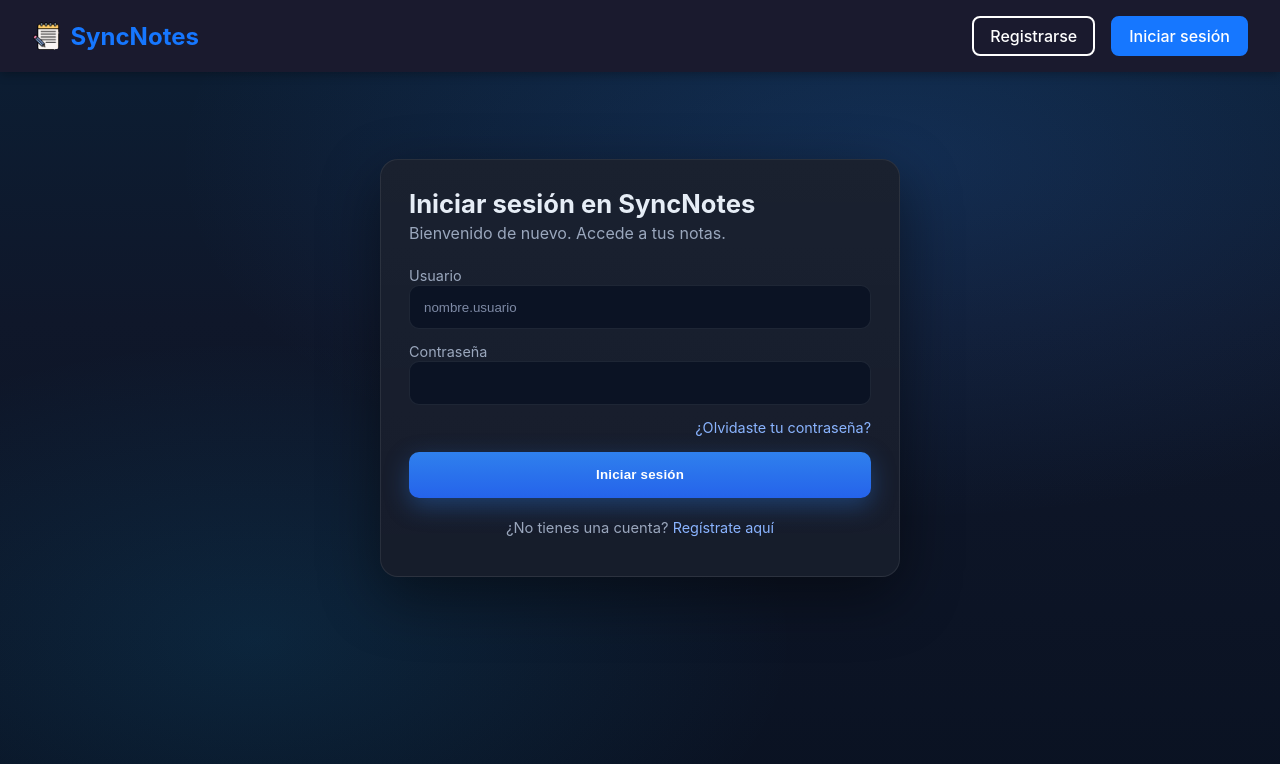
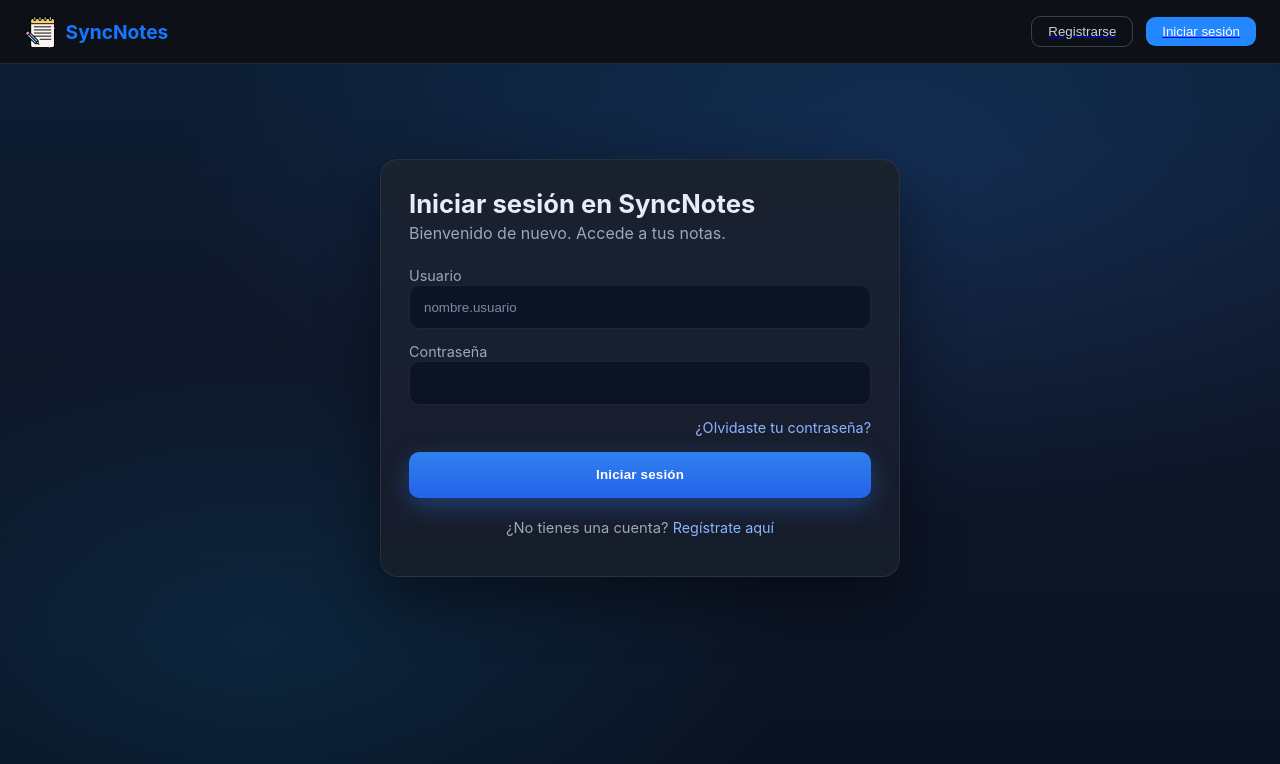
Before and after one commit to Paula100219/syncnotes-frontend-2, a React (Vite) app: page /login in a window 1280 px wide. Shown: the top 764 px of the page. Built offline with nearby package versions, Linux system fonts and the light colour scheme.

Commit message:
Dash corregido

```diff
--- a/src/components/Navbar.jsx
+++ b/src/components/Navbar.jsx
@@ -1,156 +1,129 @@
-import styled from 'styled-components';
-import { Link, useLocation } from 'react-router-dom';
-import logoPng from '../assets/logo.png'; // tu logo PNG
+import styled from "styled-components";
+import { Link } from "react-router-dom";
+import logoPng from "../assets/logo.png";
 
 const Nav = styled.nav`
   display: flex;
   justify-content: space-between;
   align-items: center;
-  padding: 1rem 2rem;
-  background-color: #1a1a2e;
-  color: white;
+  background-color: #0d1117;
+  padding: 0.6rem 1.5rem;
+  border-bottom: 1px solid rgba(255, 255, 255, 0.1);
   position: fixed;
   top: 0;
   left: 0;
   right: 0;
+  height: 64px;
   z-index: 1000;
-  box-shadow: 0 2px 10px rgba(0, 0, 0, 0.3);
 `;
 
-const Brand = styled(Link)`
+const Left = styled.div`
   display: flex;
   align-items: center;
-  gap: 0.65rem;       /* leve ajuste del espacio */
-  text-decoration: none;
+  gap: 0.6rem;
 `;
 
 const LogoImg = styled.img`
-  width: 28px;        /* ↑ de 24px a 28px */
-  height: 28px;
+  width: 32px;
+  height: 32px;
   object-fit: contain;
-  image-rendering: auto;   /* nítido en pantallas retina */
-  border-radius: 6px;      /* opcional */
 `;
 
 const BrandText = styled.span`
-  font-size: 1.5rem;
-  font-weight: bold;
-  color: #1677ff;
+  font-size: 1.2rem;
+  font-weight: 700;
+  color: #fff;
 `;
 
-const NavLinks = styled.div`
+const Right = styled.div`
   display: flex;
-  gap: 2rem;
   align-items: center;
+  gap: 0.8rem;
+`;
 
-  @media (max-width: 768px) {
-    display: none;
+const Button = styled.button`
+  background-color: ${({ variant }) =>
+    variant === "primary" ? "#2388ff" : "transparent"};
+  color: ${({ variant }) => (variant === "primary" ? "#fff" : "#c9d1d9")};
+  border: ${({ variant }) =>
+    variant === "primary"
+      ? "none"
+      : "1px solid rgba(255, 255, 255, 0.2)"};
+  padding: 0.45rem 1rem;
+  border-radius: 0.6rem;
+  font-weight: 500;
+  cursor: pointer;
+  display: flex;
+  align-items: center;
+  gap: 0.4rem;
+  transition: background 0.2s ease, transform 0.1s ease;
+
+  &:hover {
+    background-color: ${({ variant }) =>
+      variant === "primary" ? "#1f6feb" : "rgba(255,255,255,0.1)"};
+    transform: translateY(-1px);
   }
 `;
 
-const NavLink = styled(Link)`
-  color: white;
-  text-decoration: none;
-  font-weight: 500;
-  transition: color 0.3s ease;
+const IconButton = styled.button`
+  background-color: rgba(255, 255, 255, 0.1);
+  border: none;
+  width: 36px;
+  height: 36px;
+  border-radius: 50%;
+  cursor: pointer;
+  display: flex;
+  align-items: center;
+  justify-content: center;
 
   &:hover {
-    color: #1677ff;
+    background-color: rgba(255, 255, 255, 0.2);
   }
 `;
 
-const NavButtons = styled.div`
-  display: flex;
-  gap: 1rem;
-  align-items: center;
+const Avatar = styled.img`
+  width: 36px;
+  height: 36px;
+  border-radius: 50%;
+  object-fit: cover;
+  cursor: pointer;
+  border: 1px solid rgba(255, 255, 255, 0.2);
 `;
 
-const Button = styled(Link)`
-  padding: 0.5rem 1rem;
-  border-radius: 0.5rem;
-  text-decoration: none;
-  font-weight: 500;
-  transition: all 0.3s ease;
-  cursor: pointer;
+export default function Navbar({ variant = "login" }) {
+  if (variant === "dashboard") {
+    return (
+      <Nav>
+        <Left>
+          <LogoImg src={logoPng} alt="logo" />
+          <BrandText>SyncNotes</BrandText>
+        </Left>
 
-  ${({ variant }) =>
-    variant === 'primary'
-      ? `
-    background-color: #1677ff;
-    color: white;
-    border: 2px solid #1677ff;
+        <Right>
+          <Button variant="primary">+ Crear nueva sala</Button>
+          <Button>Ver salas públicas</Button>
+          <IconButton title="Notificaciones">🔔</IconButton>
+          <Avatar src="https://i.pravatar.cc/36" alt="perfil" />
+        </Right>
+      </Nav>
+    );
+  }
 
-    &:hover {
-      background-color: #0056cc;
-      border-color: #0056cc;
-      transform: translateY(-2px);
-      box-shadow: 0 4px 12px rgba(22, 119, 255, 0.3);
-    }
-  `
-      : `
-    background-color: transparent;
-    color: white;
-    border: 2px solid white;
-
-    &:hover {
-      background-color: white;
-      color: #1a1a2e;
-      transform: translateY(-2px);
-      box-shadow: 0 4px 12px rgba(255, 255, 255, 0.2);
-    }
-  `}
-`;
-
-const Navbar = ({ variant = 'login' }) => {
-  const location = useLocation();
-  const isAuthPage = location.pathname === '/login' || location.pathname === '/register';
-
-  const links = variant === 'login'
-    ? ['Inicio', 'Funciones', 'Precios']
-    : ['Inicio', 'Funciones', 'Precios', 'Soporte'];
-
-  const routeMap = {
-    'Inicio': '/',
-    'Funciones': '/features',
-    'Precios': '/pricing',
-    'Soporte': '/support',
-  };
-
+  // versión pública (login, register, landing)
   return (
     <Nav>
-      <Brand to="/">
-        <LogoImg src={logoPng} alt="NoteSync logo" />
-        <BrandText>SyncNotes</BrandText>
-      </Brand>
-
-      {!isAuthPage && (
-        <NavLinks>
-          {links.map((link) => (
-            <NavLink key={link} to={routeMap[link] ?? '/'}>
-              {link}
-            </NavLink>
-          ))}
-        </NavLinks>
-      )}
-
-      <NavButtons>
-        {variant === 'login' ? (
-          <>
-            <Button variant="secondary" to="/register">
-              Registrarse
-            </Button>
-            <Button variant="primary" to="/login">
-              Iniciar sesión
-            </Button>
-          </>
-        ) : (
-          <Button variant="secondary" to="/login">
-            Iniciar sesión
-          </Button>
-        )}
-      </NavButtons>
+      <Left>
+        <LogoImg src={logoPng} alt="logo" />
+        <BrandText style={{ color: "#1677ff" }}>SyncNotes</BrandText>
+      </Left>
+      <Right>
+        <Link to="/register">
+          <Button variant="secondary">Registrarse</Button>
+        </Link>
+        <Link to="/login">
+          <Button variant="primary">Iniciar sesión</Button>
+        </Link>
+      </Right>
     </Nav>
   );
-};
-
-export default Navbar;
+}
--- a/src/pages/dashboard.css
+++ b/src/pages/dashboard.css
@@ -1,7 +1,6 @@
-/* Fondo y contenedor principal */
 .dash-main{
   min-height:calc(100dvh - 64px);
-  padding: 32px 20px 24px;
+  padding: 96px 20px 24px; /* antes era 32px — aumentamos el top */
   background:
     radial-gradient(1200px 600px at 70% 20%, rgba(47,128,237,.16), transparent 60%),
     radial-gradient(900px 500px at 20% 80%, rgba(14,165,233,.10), transparent 60%),
```
